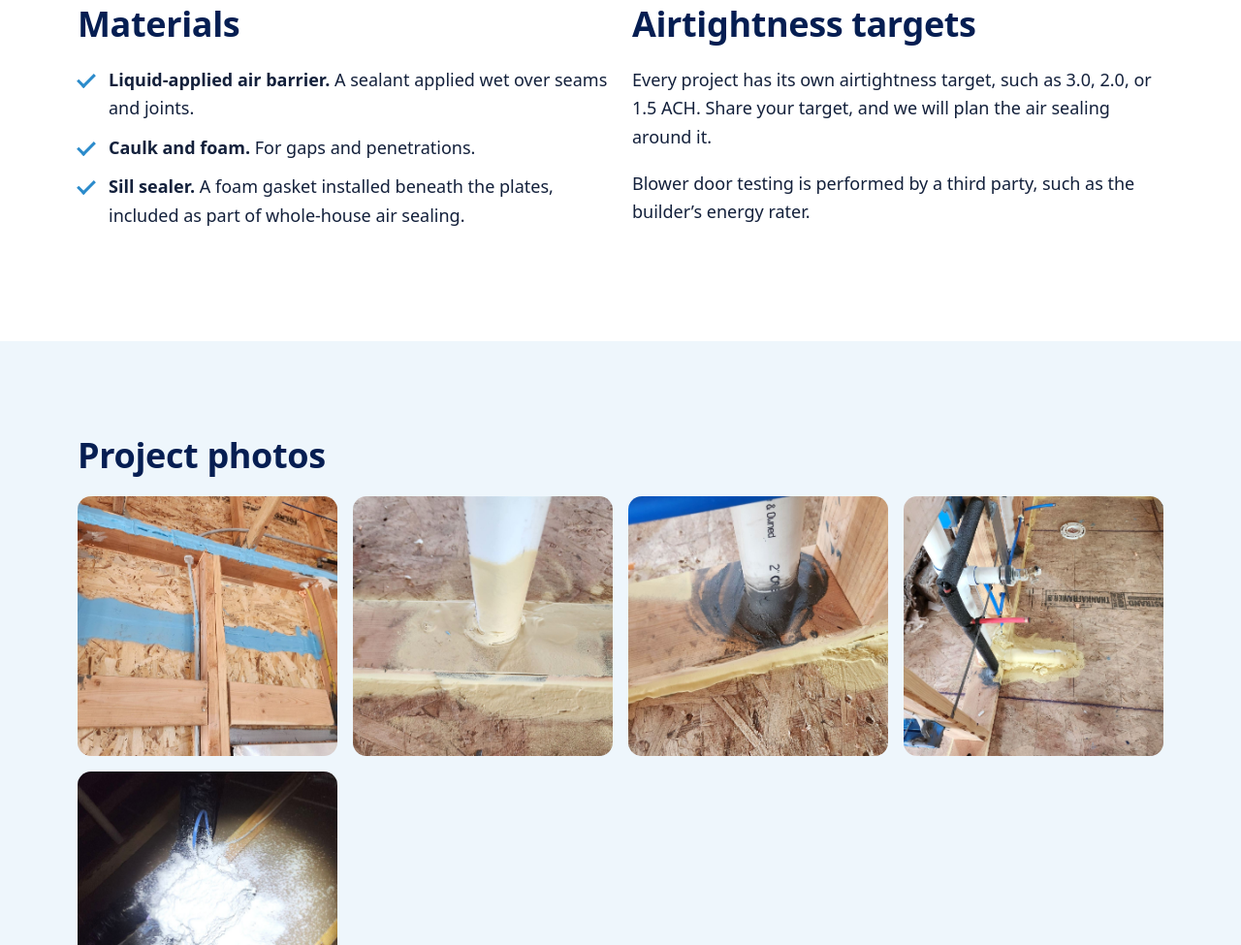
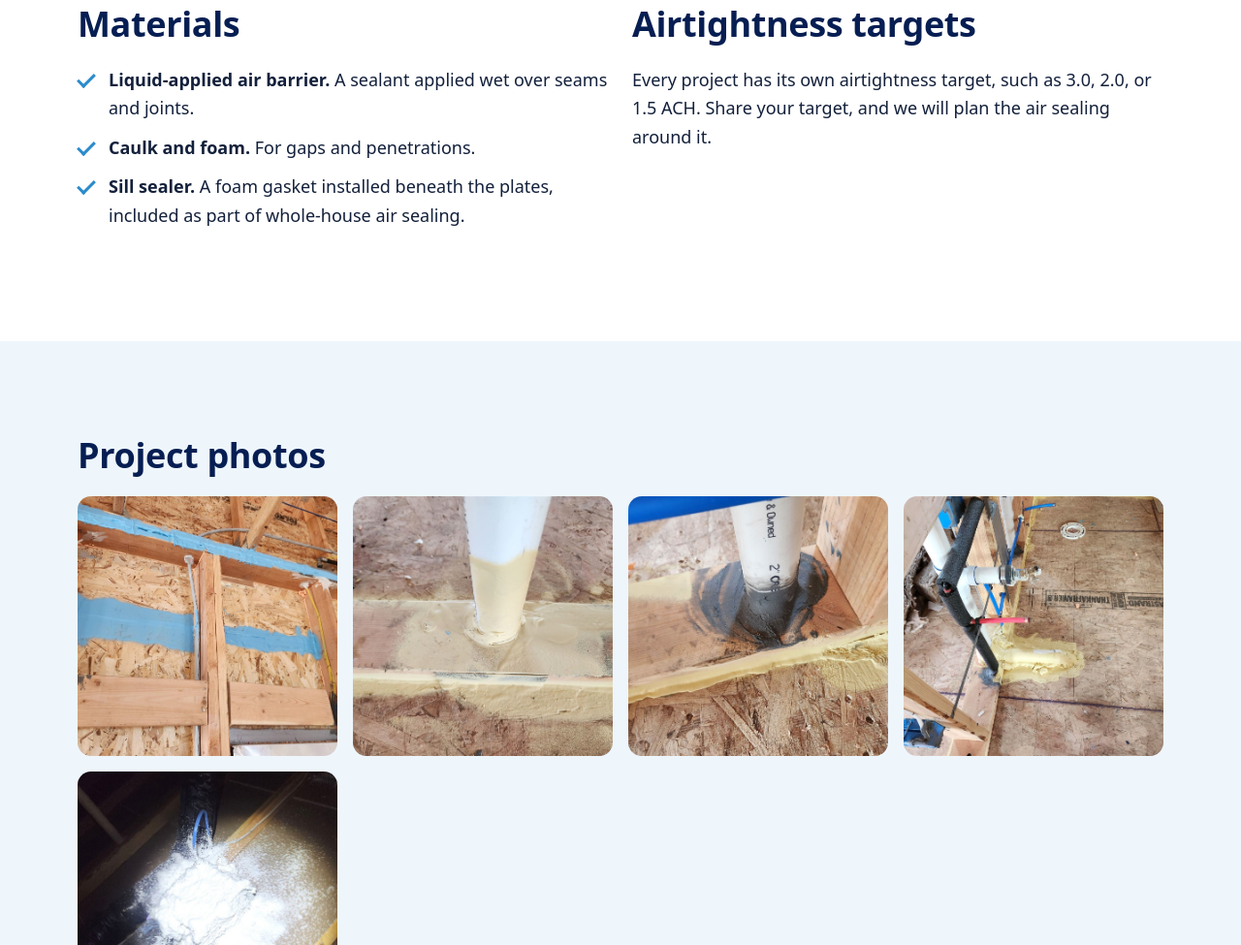
Before and after one commit to 2OH-Air-Solutions/website, an Astro site: page /services in a window 1280 px wide. Shown: the part 1276-2251 px from the top of the page at 97% size. Built offline with nearby package versions, Linux system fonts and the light colour scheme; Astro itself is replaced by a stand-in of ours.

Commit message:
Remove the remaining blower door testing lines (About and Services)
Co-Authored-By: Claude Opus 5.5 <noreply@anthropic.com>

```diff
--- a/src/pages/about.astro
+++ b/src/pages/about.astro
@@ -34,7 +34,6 @@ import { business } from '../data/business';
       <p>
         We plan our air sealing around your project’s airtightness target and the stage of the build. We can seal before
         drywall, after drywall, or both, and we offer drywall air sealing as a standalone service for select builders.
-        Blower door testing is handled by your energy rater or another third party, so you get an independent result.
       </p>
       <h3>Homeowners</h3>
       <p>
--- a/src/pages/services.astro
+++ b/src/pages/services.astro
@@ -82,9 +82,6 @@ const gallery = [
         <p>
           Every project has its own airtightness target, such as 3.0, 2.0, or 1.5 ACH. Share your target, and we will plan the air sealing around it.
         </p>
-        <p>
-          Blower door testing is performed by a third party, such as the builder’s energy rater.
-        </p>
       </div>
     </div>
   </section>
```
